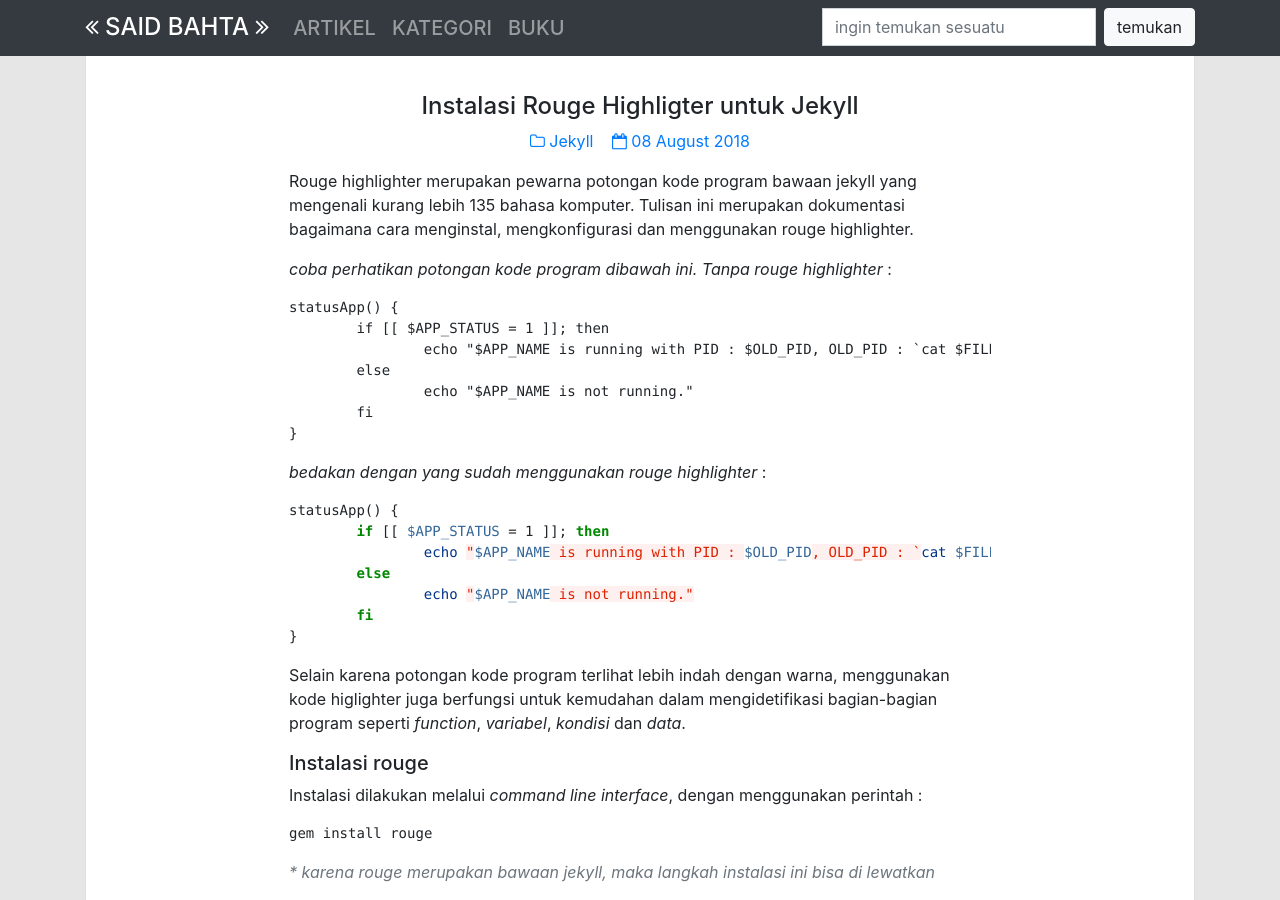
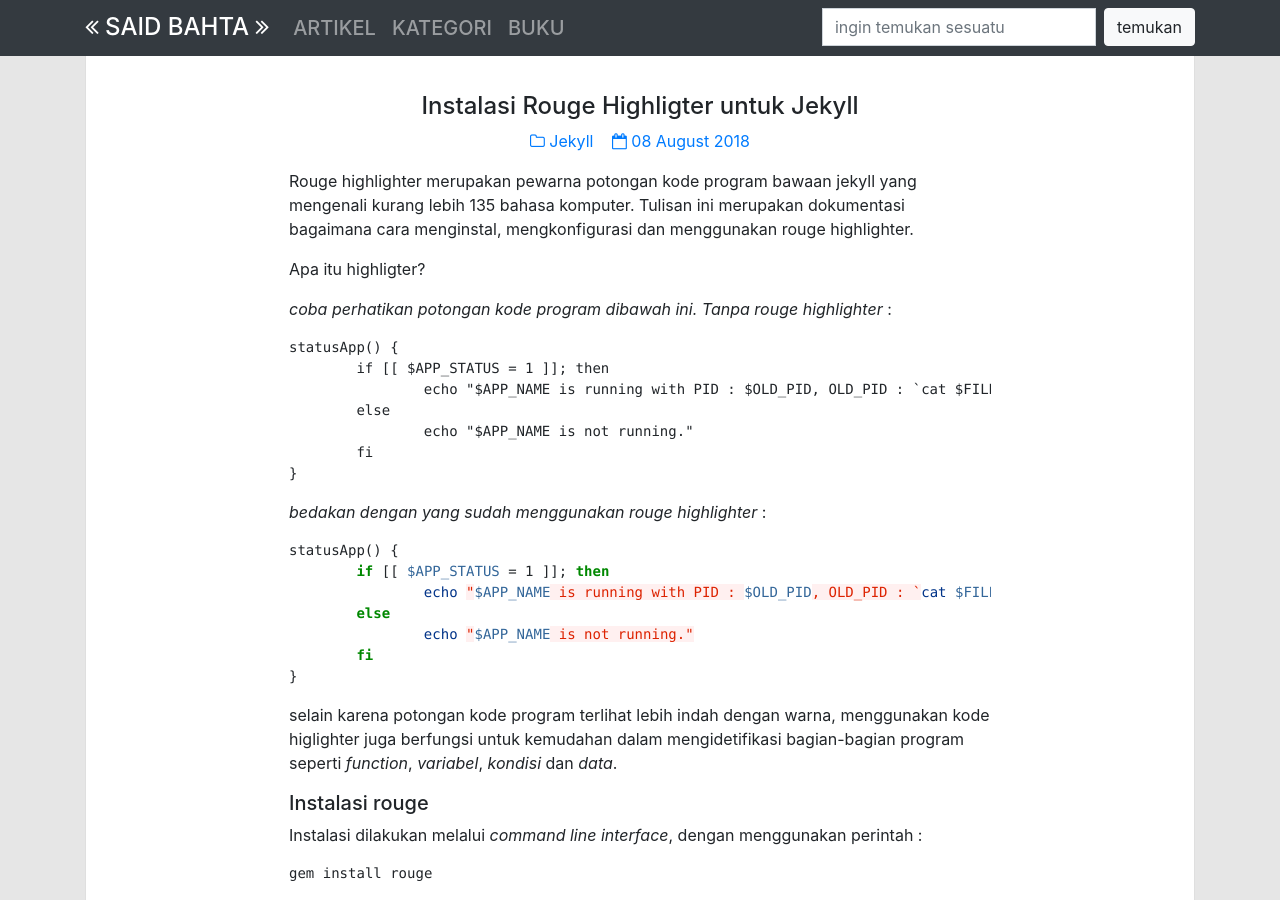
Before and after one commit to surtinaali/blog, a Jekyll site: the page built from _posts/2018-08-08-menggunakan-rouge,-jekyll-highlitter.markdown, in a window 1280 px wide and 900 px high. Built offline with Jekyll 4.4.1, drawn with Linux system fonts in a browser that asks for light colours; comment, search, counter and statistics services are not loaded.

Commit message:
update tulisan

```diff
--- a/_posts/2018-08-08-menggunakan-rouge,-jekyll-highlitter.markdown
+++ b/_posts/2018-08-08-menggunakan-rouge,-jekyll-highlitter.markdown
@@ -7,6 +7,8 @@ img_path: assets/img/post/080818.svg
 ---
 
 Rouge highlighter merupakan pewarna potongan kode program bawaan jekyll yang mengenali kurang lebih 135 bahasa komputer. Tulisan ini merupakan dokumentasi bagaimana cara menginstal, mengkonfigurasi dan menggunakan rouge highlighter.
+
+Apa itu highligter?
 
 _coba perhatikan potongan kode program dibawah ini. Tanpa rouge highlighter_ :
 
@@ -34,7 +36,7 @@ statusApp() {
 }
 {% endhighlight %}
 
-Selain karena potongan kode program terlihat lebih indah dengan warna, menggunakan kode higlighter juga berfungsi untuk kemudahan dalam mengidetifikasi bagian-bagian program seperti _function_, _variabel_, _kondisi_ dan _data_.
+selain karena potongan kode program terlihat lebih indah dengan warna, menggunakan kode higlighter juga berfungsi untuk kemudahan dalam mengidetifikasi bagian-bagian program seperti _function_, _variabel_, _kondisi_ dan _data_.
 
 ##### Instalasi rouge
 Instalasi dilakukan melalui _command line interface_, dengan menggunakan perintah :
```
